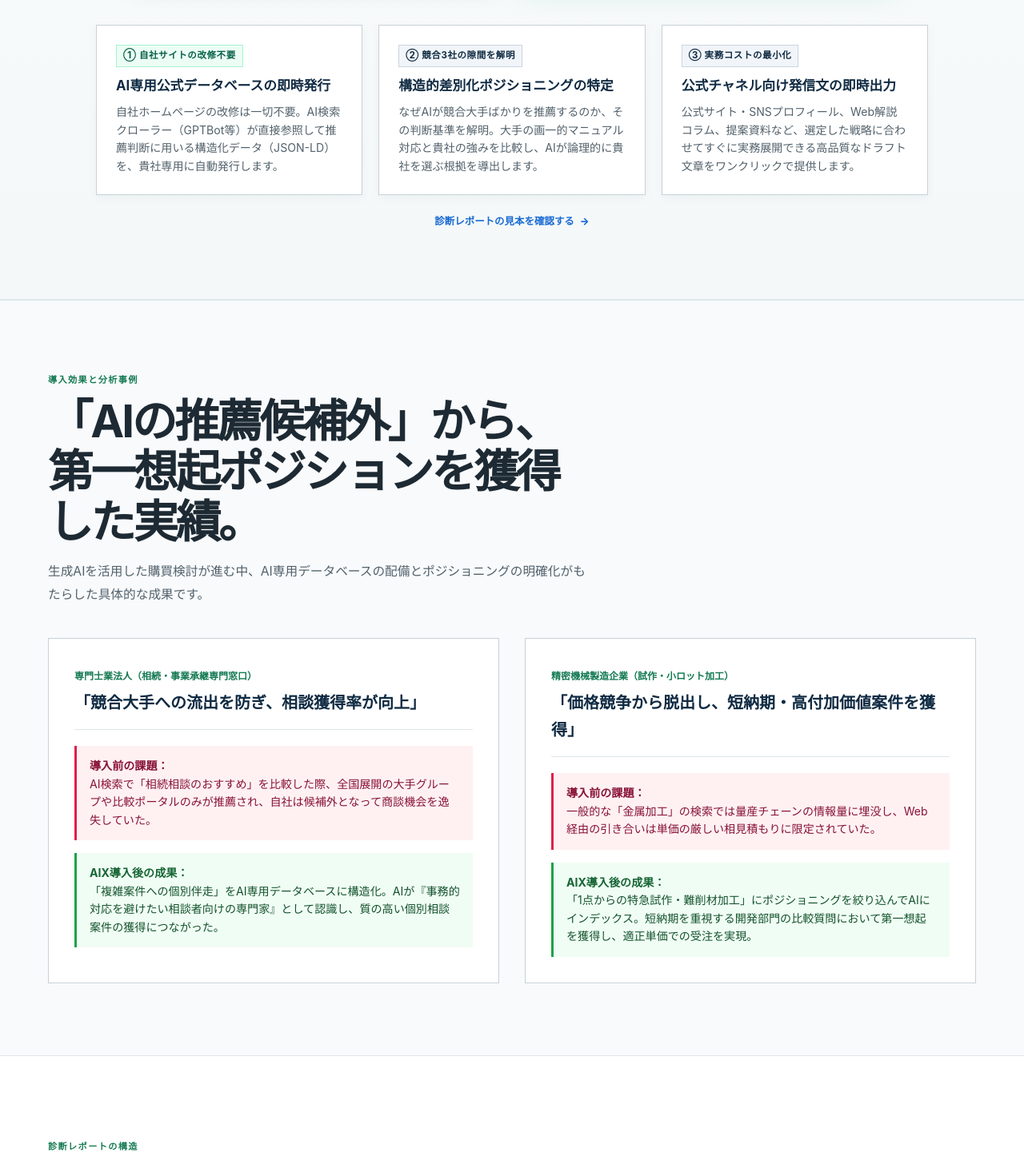
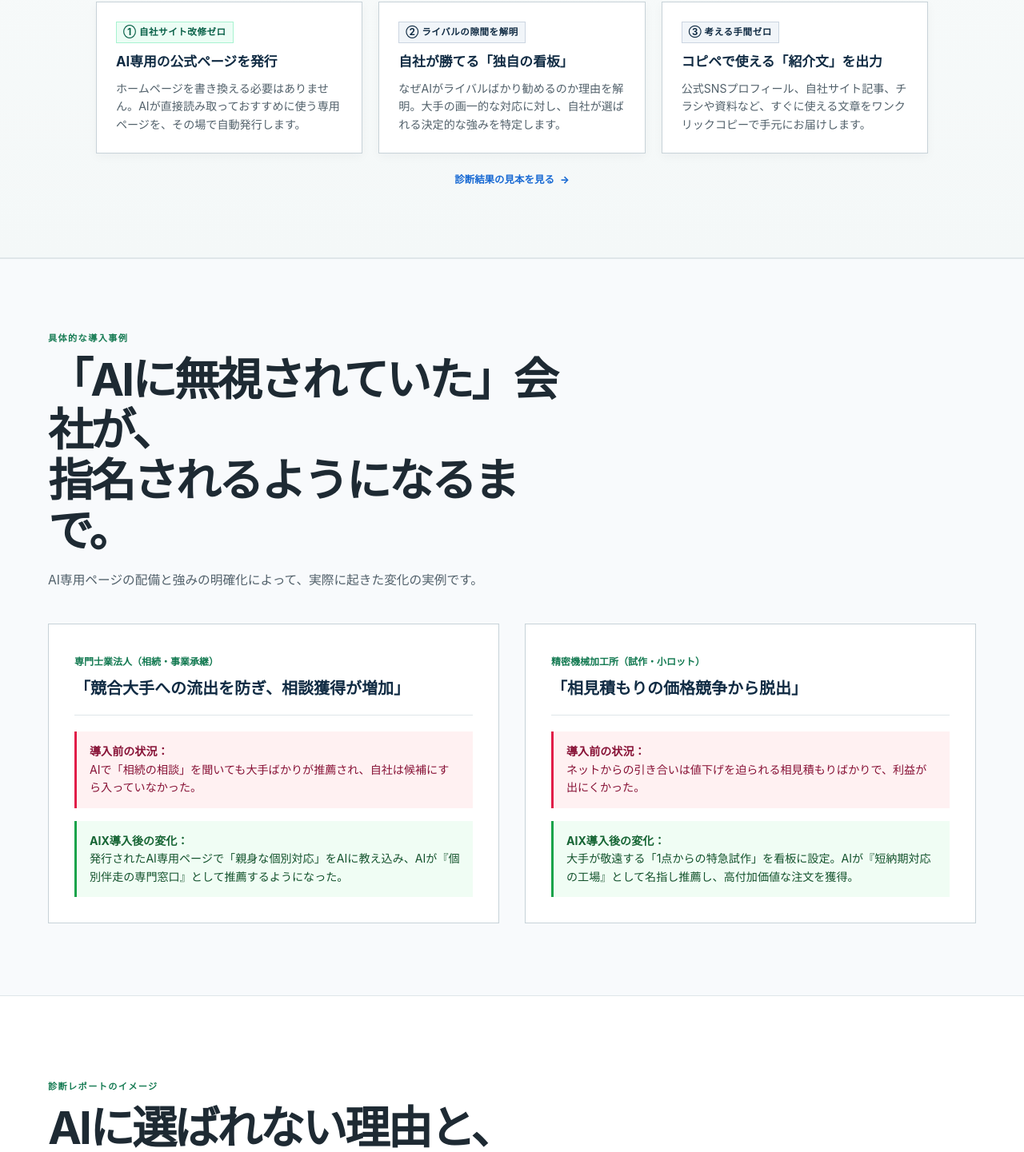
Before and after one commit to salve-de/AIX-next, a Next.js app: page / in a window 1280 px wide. Shown: the part 1303-2744 px from the top of the page at 80% size. Built offline with nearby package versions, Linux system fonts and the light colour scheme; no server answers.

Commit message:
fix: 難解なコンサル構文を全廃し、0.1秒で誰でも理解できる平易で力強いコピー＆情報デトックスを実施

```diff
--- a/app/page.tsx
+++ b/app/page.tsx
@@ -10,9 +10,9 @@ export default function HomePage() {
 
     <section className="landing-hero">
       <div className="shell landing-hero-inner">
-        <p className="overline">生成AI検索における市場シェアの可視化と最適化</p>
-        <h1>購買検討者が生成AIに相談したとき、<br /><em>貴社は「第一想起の候補」に入っていますか？</em></h1>
-        <p className="landing-hero-lead">ChatGPTやGeminiなどの生成AIは、購買・相談直前の比較検討において急速に活用されています。AIXは、貴社と競合他社がAI上でどう推薦されているかを客観的に観測し、AI専用の構造化インデックスを通じて第一想起の推薦ポジション獲得を支援します。</p>
+        <p className="overline">自社サイトの改修ゼロ・入力するだけで診断</p>
+        <h1>AIは、あなたの会社をスルーして<br /><em>ライバルばかり勧めています。</em></h1>
+        <p className="landing-hero-lead">会社名や商品名を入れるだけで、AIが競合を先に勧めた理由と、今すぐ選ばれるための看板がわかります。自社サイトの改修は一切不要です。</p>
 
         {/* 【最重要】ファーストビューのド真ん中に入力フォームを配置 */}
         <div style={{ maxWidth: "800px", margin: "24px auto 36px" }}>
@@ -22,69 +22,69 @@ export default function HomePage() {
         {/* 入力欄の真下に、0.5秒でわかるAI比較観測ビジュアル */}
         <ChatGptComparisonVisual />
 
-        {/* ホームに訪れた瞬間にわかる「3つのコアバリュー」 */}
-        <div className="hero-instant-grid" aria-label="AIXが提供する3大価値">
+        {/* ホームに訪れた瞬間にわかる「3つの即時価値」 */}
+        <div className="hero-instant-grid" aria-label="入力するだけでわかる3大価値">
           <article className="hero-instant-card">
-            <span className="hero-instant-badge highlight">① 自社サイトの改修不要</span>
-            <h3>AI専用公式データベースの即時発行</h3>
-            <p>自社ホームページの改修は一切不要。AI検索クローラー（GPTBot等）が直接参照して推薦判断に用いる構造化データ（JSON-LD）を、貴社専用に自動発行します。</p>
+            <span className="hero-instant-badge highlight">① 自社サイト改修ゼロ</span>
+            <h3>AI専用の公式ページを発行</h3>
+            <p>ホームページを書き換える必要はありません。AIが直接読み取っておすすめに使う専用ページを、その場で自動発行します。</p>
           </article>
           <article className="hero-instant-card">
-            <span className="hero-instant-badge">② 競合3社の隙間を解明</span>
-            <h3>構造的差別化ポジショニングの特定</h3>
-            <p>なぜAIが競合大手ばかりを推薦するのか、その判断基準を解明。大手の画一的マニュアル対応と貴社の強みを比較し、AIが論理的に貴社を選ぶ根拠を導出します。</p>
+            <span className="hero-instant-badge">② ライバルの隙間を解明</span>
+            <h3>自社が勝てる「独自の看板」</h3>
+            <p>なぜAIがライバルばかり勧めるのか理由を解明。大手の画一的な対応に対し、自社が選ばれる決定的な強みを特定します。</p>
           </article>
           <article className="hero-instant-card">
-            <span className="hero-instant-badge">③ 実務コストの最小化</span>
-            <h3>公式チャネル向け発信文の即時出力</h3>
-            <p>公式サイト・SNSプロフィール、Web解説コラム、提案資料など、選定した戦略に合わせてすぐに実務展開できる高品質なドラフト文章をワンクリックで提供します。</p>
+            <span className="hero-instant-badge">③ 考える手間ゼロ</span>
+            <h3>コピペで使える「紹介文」を出力</h3>
+            <p>公式SNSプロフィール、自社サイト記事、チラシや資料など、すぐに使える文章をワンクリックコピーで手元にお届けします。</p>
           </article>
         </div>
 
-        <Link className="hero-sample-link" href="/result?sample=1">診断レポートの見本を確認する <span aria-hidden="true">→</span></Link>
+        <Link className="hero-sample-link" href="/result?sample=1">診断結果の見本を見る <span aria-hidden="true">→</span></Link>
       </div>
     </section>
 
-    {/* 客観的な導入事例・効果検証 */}
+    {/* わかりやすい導入事例 */}
     <section className="landing-story-section">
       <div className="shell">
         <div className="section-intro">
-          <p className="overline">導入効果と分析事例</p>
-          <h2>「AIの推薦候補外」から、<br />第一想起ポジションを獲得した実績。</h2>
-          <p>生成AIを活用した購買検討が進む中、AI専用データベースの配備とポジショニングの明確化がもたらした具体的な成果です。</p>
+          <p className="overline">具体的な導入事例</p>
+          <h2>「AIに無視されていた」会社が、<br />指名されるようになるまで。</h2>
+          <p>AI専用ページの配備と強みの明確化によって、実際に起きた変化の実例です。</p>
         </div>
 
         <div className="story-grid">
           <article className="story-card">
             <div className="story-card-header">
-              <span className="category">専門士業法人（相続・事業承継専門窓口）</span>
-              <h3>「競合大手への流出を防ぎ、相談獲得率が向上」</h3>
+              <span className="category">専門士業法人（相続・事業承継）</span>
+              <h3>「競合大手への流出を防ぎ、相談獲得が増加」</h3>
             </div>
             <div className="story-timeline">
               <div className="story-before">
-                <strong>導入前の課題：</strong><br />
-                AI検索で「相続相談のおすすめ」を比較した際、全国展開の大手グループや比較ポータルのみが推薦され、自社は候補外となって商談機会を逸失していた。
+                <strong>導入前の状況：</strong><br />
+                AIで「相続の相談」を聞いても大手ばかりが推薦され、自社は候補にすら入っていなかった。
               </div>
               <div className="story-after">
-                <strong>AIX導入後の成果：</strong><br />
-                「複雑案件への個別伴走」をAI専用データベースに構造化。AIが『事務的対応を避けたい相談者向けの専門家』として認識し、質の高い個別相談案件の獲得につながった。
+                <strong>AIX導入後の変化：</strong><br />
+                発行されたAI専用ページで「親身な個別対応」をAIに教え込み、AIが『個別伴走の専門窓口』として推薦するようになった。
               </div>
             </div>
           </article>
 
           <article className="story-card">
             <div className="story-card-header">
-              <span className="category">精密機械製造企業（試作・小ロット加工）</span>
-              <h3>「価格競争から脱出し、短納期・高付加価値案件を獲得」</h3>
+              <span className="category">精密機械加工所（試作・小ロット）</span>
+              <h3>「相見積もりの価格競争から脱出」</h3>
             </div>
             <div className="story-timeline">
               <div className="story-before">
-                <strong>導入前の課題：</strong><br />
-                一般的な「金属加工」の検索では量産チェーンの情報量に埋没し、Web経由の引き合いは単価の厳しい相見積もりに限定されていた。
+                <strong>導入前の状況：</strong><br />
+                ネットからの引き合いは値下げを迫られる相見積もりばかりで、利益が出にくかった。
               </div>
               <div className="story-after">
-                <strong>AIX導入後の成果：</strong><br />
-                「1点からの特急試作・難削材加工」にポジショニングを絞り込んでAIにインデックス。短納期を重視する開発部門の比較質問において第一想起を獲得し、適正単価での受注を実現。
+                <strong>AIX導入後の変化：</strong><br />
+                大手が敬遠する「1点からの特急試作」を看板に設定。AIが『短納期対応の工場』として名指し推薦し、高付加価値な注文を獲得。
               </div>
             </div>
           </article>
@@ -95,20 +95,20 @@ export default function HomePage() {
     <section className="landing-proof" id="example">
       <div className="shell">
         <div className="section-intro">
-          <p className="overline">診断レポートの構造</p>
-          <h2>AIが競合を選んだ理由と、<br />貴社が選ばれるための根拠を可視化。</h2>
-          <p>顧客が比較検討する質問ごとに、自社が候補に入ったか、競合が先に推薦されたか、自社の何を伝えるべきかを客観的に確認できます。</p>
+          <p className="overline">診断レポートのイメージ</p>
+          <h2>AIに選ばれない理由と、<br />自社が選ばれる看板を見せます。</h2>
+          <p>お客様が比較する質問ごとに、自社が候補に入ったか、競合が先に出たか、自社の何を伝えるべきかを確認できます。</p>
         </div>
         <ProductOutputPreview />
-        <div className="center-link"><Link className="text-button" href="/result?sample=1">診断レポートの実例を見る <span aria-hidden="true">→</span></Link></div>
+        <div className="center-link"><Link className="text-button" href="/result?sample=1">診断結果の見本を見る <span aria-hidden="true">→</span></Link></div>
       </div>
     </section>
 
     <section className="landing-how" id="how">
       <div className="shell">
         <div className="section-intro section-intro-wide">
-          <p className="overline">社内工数を最小化する運用設計</p>
-          <h2>複雑な設定や学習は不要。<br />すべてバックグラウンドで自動処理します。</h2>
+          <p className="overline">運用の手間はゼロ</p>
+          <h2>難しい設定や勉強は一切不要。<br />裏側で自動処理します。</h2>
         </div>
         <ProductProcessVisual />
       </div>
@@ -118,10 +118,10 @@ export default function HomePage() {
       <div className="shell landing-watch-grid">
         <WatchTrendVisual />
         <div className="section-intro">
-          <p className="overline">継続モニタリングプログラム（月額10,780円税込）</p>
-          <h2>施策展開後、<br />推薦ポジションがどう変化したか。</h2>
-          <p>同一の比較質問を毎週定期的に定点観測し、自社が新しく推薦候補に入ったかをトラッキング。競合の動向やAIアルゴリズムの変動をバックグラウンドで継続管理します。</p>
-          <Link className="text-button" href="/watch?sample=1">観測データの推移例を見る <span aria-hidden="true">→</span></Link>
+          <p className="overline">自動見守りプラン（月額10,780円税込）</p>
+          <h2>発信したあと、<br />ライバルから取り返せたか。</h2>
+          <p>同じ比較質問を毎週自動で調べ、自社が新しくおすすめに入ったかを追跡します。ライバルの動きも見逃しません。</p>
+          <Link className="text-button" href="/watch?sample=1">変化の例を見る <span aria-hidden="true">→</span></Link>
         </div>
       </div>
     </section>
```
Also changed, not shown: components/positioning-panel.tsx (+10 -15 lines).
